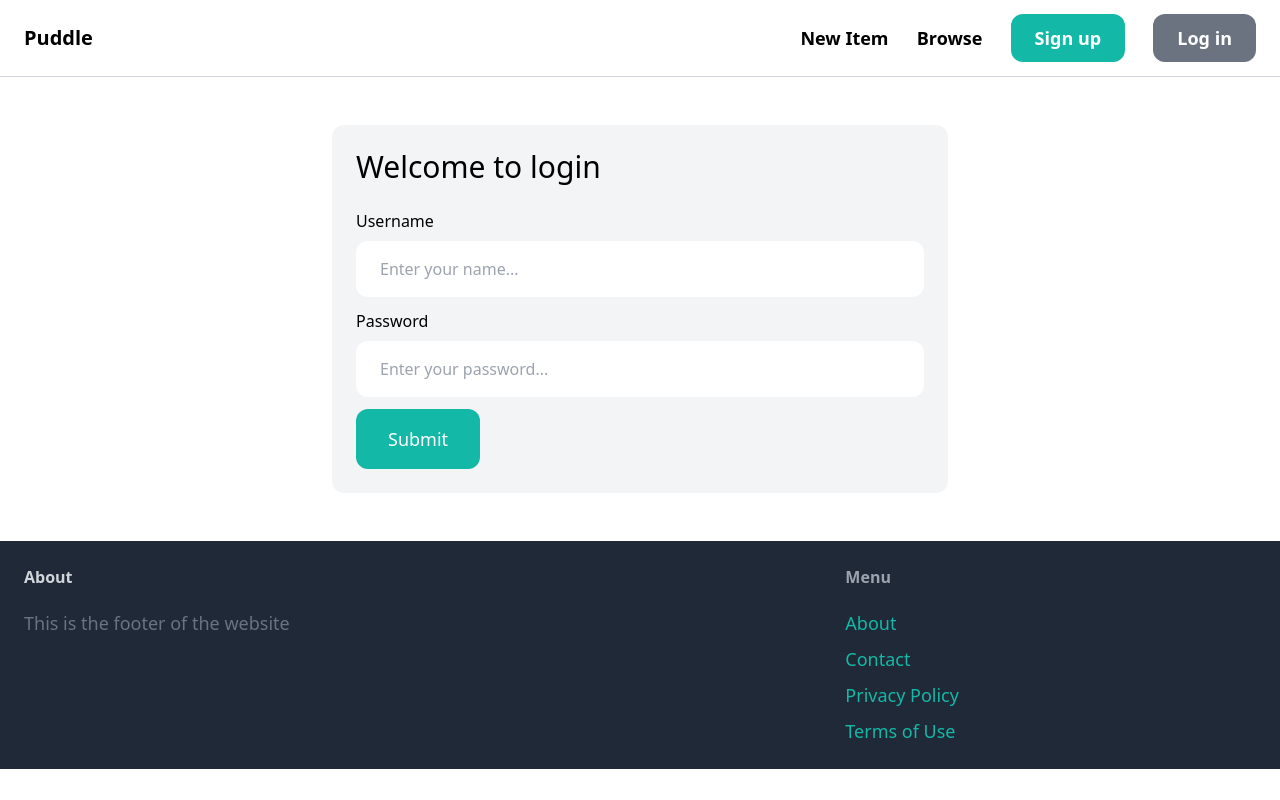
After one commit to Waseemashraf47/Market-Place, a Django app: page /login/ in a window 1280 px wide. The commit adds this page. Run offline with Django 5.2, Linux system fonts and the light colour scheme; some libraries are stand-ins or nearby versions.

Commit message:
Login functinality established

```diff
--- a/core/forms.py
+++ b/core/forms.py
@@ -1,6 +1,18 @@
 from django import forms
-from django.contrib.auth.forms import UserCreationForm
+from django.contrib.auth.forms import UserCreationForm, AuthenticationForm
 from django.contrib.auth.models import User
+# the Sign up function for new users
+
+class LoginForm (AuthenticationForm):
+    username = forms.CharField(widget=forms.TextInput(attrs= {
+        'placeholder': 'Enter your name...',
+        'class': 'w-full px-6 py-4 rounded-xl'
+    }))
+    password = forms.CharField(widget=forms.PasswordInput(attrs= {
+        'placeholder': 'Enter your password...',
+        'class': 'w-full px-6 py-4 rounded-xl'
+    }))
+
 
 class SignupForm (UserCreationForm):
     class Meta:
--- a/core/templates/core/base.html
+++ b/core/templates/core/base.html
@@ -17,16 +17,17 @@
         >
         <a href="#" class="text-lg font-semibold hover:text-gray-500">Browse</a>
 
-        <a
-          href="{% url 'core:signup' %}"
-          class="px-6 py-3 text-lg font-semibold bg-teal-500 text-white rounded-xl hover:bg-teal-700"
-          >Sign up</a
-        >
-        <a
-          href="#"
-          class="px-6 py-3 text-lg font-semibold bg-gray-500 text-white rounded-xl hover:bg-gray-700"
-          >Log in</a
-        >
+        {% if request.user.is_authenticated %}
+        <a href="#"
+          class="px-6 py-3 text-lg font-semibold bg-teal-500 text-white rounded-xl hover:bg-teal-700">Inbox</a>
+        <a href="#"
+          class="px-6 py-3 text-lg font-semibold bg-gray-500 text-white rounded-xl hover:bg-gray-700">Dashboard</a>
+        {% else %}
+        <a href="{% url 'core:signup' %}"
+          class="px-6 py-3 text-lg font-semibold bg-teal-500 text-white rounded-xl hover:bg-teal-700">Sign up</a>
+        <a href="{% url 'core:login'%}"
+          class="px-6 py-3 text-lg font-semibold bg-gray-500 text-white rounded-xl hover:bg-gray-700">Log in</a>
+          {% endif %}
       </div>
     </nav>
     <div class="px-6 py-6">{% block content %} {% endblock %}</div>
--- /dev/null
+++ b/core/templates/core/login.html
@@ -0,0 +1,34 @@
+{% extends 'core/base.html' %}
+
+{% block title %}Login{% endblock %}
+{% block content %}
+<div class="w-1/2 my-6 mx-auto p-6 bg-gray-100 rounded-xl">
+    <h1 class="mb-6 text-3xl">Welcome to login</h1>
+    <form method="post" action=".">
+        {% csrf_token %}
+
+        <div class="mb-3">
+            <label class="inline-block mb-2">Username</label><br>
+            {{ form.username }}
+        </div>
+
+        <div class="mb-3">
+            <label class="inline-block mb-2">Password</label><br>
+            {{ form.password }}
+        </div>
+
+        {% if forms.error or form.non_field_errors %}
+           <div class="mb-3 p-6 bg-red-100 rounded-xl">
+            {% for field in form %}
+                {{ feild.errors }}
+            {% endfor %}
+
+            {{ form.non_field_errors }}
+           </div>
+
+        {% endif %}
+        <button class="py-4 px-8 text-lg bg-teal-500 hover:bg-gray-700 rounded-xl text-white" >Submit</button>
+
+    </form>
+</div>
+{% endblock %}
--- a/core/urls.py
+++ b/core/urls.py
@@ -1,10 +1,12 @@
 from django.urls import path
+from django.contrib.auth import views as auth_views
 from . import views
-
+from . forms import LoginForm
 app_name = 'core'
 
 urlpatterns = [
     path('', views.index, name='index'),
     path('contact/', views.contact, name='contact'),
     path('signup/', views.signup, name='signup'),
+    path('login/', auth_views.LoginView.as_view(template_name= 'core/login.html', authentication_form=LoginForm), name='login'),
 ]
--- a/puddle/settings.py
+++ b/puddle/settings.py
@@ -26,6 +26,10 @@ SECRET_KEY = 'django-insecure-$9t4mss8+mx5-4v$awe4om_v5*7^g+hkw)y6)-nneb2i7i$lh8
 DEBUG = True
 
 ALLOWED_HOSTS = []
+
+LOGIN_URL = '/login/'
+LOGIN_REDIRECT_URL = '/'
+LOGOUT_REDIRECT_URL = '/'
 
 
 # Application definition
```
Also changed, not shown: db.sqlite3.
